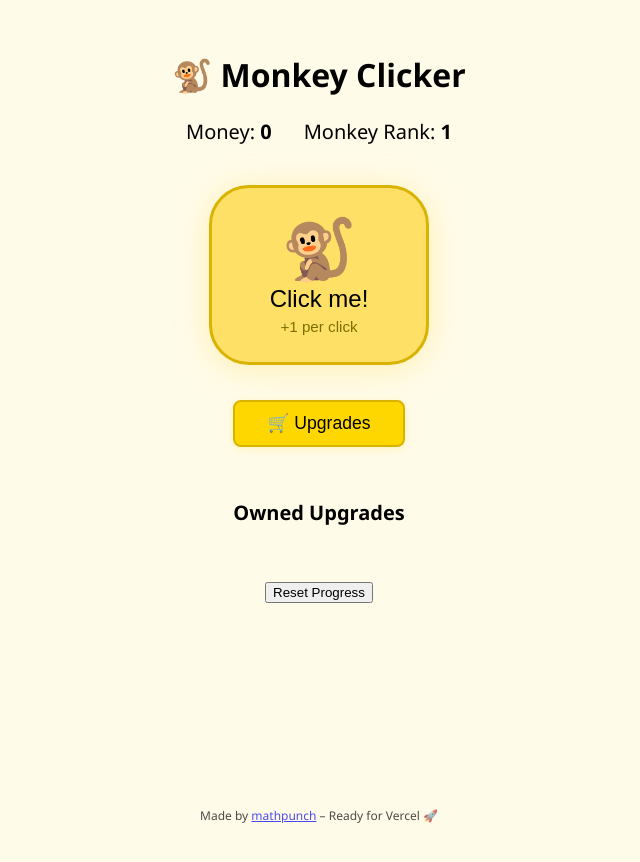
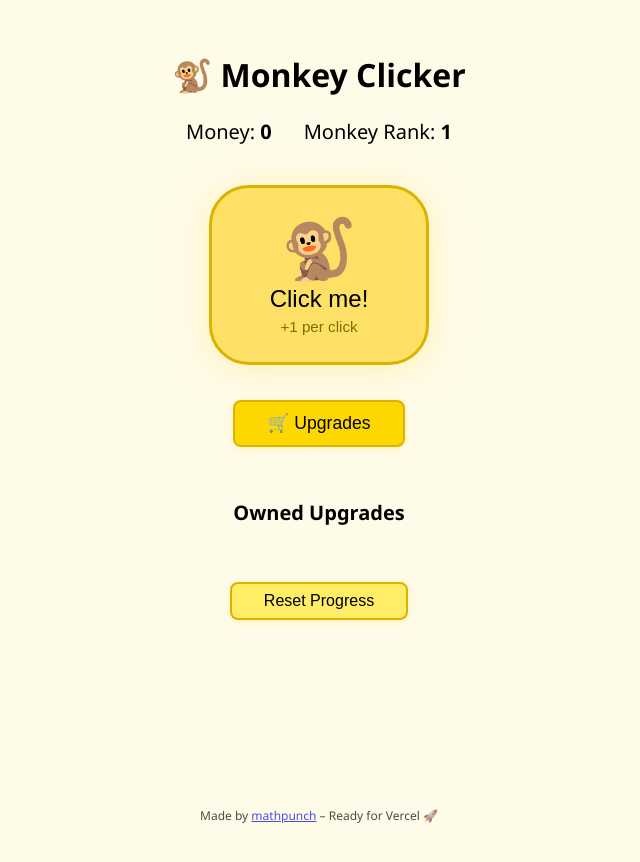
Before and after one commit to monkeyclickerbeta/monkeyclickerbeta.github.io, a React (Vite) app: page / in a window 1280 px wide. Shown: the whole page, without its empty margins (321-961 px from the left). Built offline with nearby package versions, Linux system fonts and the light colour scheme.

Commit message:
Update App.css

```diff
--- a/src/App.css
+++ b/src/App.css
@@ -41,7 +41,12 @@ body {
   word-break: break-word;
 }
 
-.monkey-btn:hover {
+.monkey-btn:disabled {
+  filter: grayscale(0.8) blur(1px);
+  cursor: not-allowed;
+}
+
+.monkey-btn:hover:enabled {
   transform: scale(1.08);
   background: #fff3bf;
 }
@@ -135,6 +140,22 @@ body {
   border-radius: 4px;
   padding: 0.5rem 1rem;
   cursor: pointer;
+}
+
+.reset-btn {
+  margin-top: 1rem;
+  background: #ffed66;
+  border: 2px solid #d9b300;
+  border-radius: 8px;
+  padding: 0.5rem 2rem;
+  font-size: 1rem;
+  cursor: pointer;
+  transition: background 0.15s;
+  box-shadow: 0 2px 10px #ffd70033;
+}
+
+.reset-btn:hover {
+  background: #ffe066;
 }
 
 footer {
@@ -235,3 +256,26 @@ footer {
     transform: translate(-50%, -60%) scale(1);
   }
 }
+
+.autoclicker-warning {
+  background: #ff5e5b;
+  color: #fffbe9;
+  font-weight: 700;
+  font-size: 1.35rem;
+  padding: 1rem 2rem;
+  border-radius: 16px;
+  margin: 1rem auto;
+  max-width: 400px;
+  box-shadow: 0 2px 10px #ff5e5b55;
+  border: 2px solid #c70000;
+  z-index: 1002;
+  animation: shake 0.4s 2;
+}
+
+@keyframes shake {
+  0% { transform: translateX(0px);}
+  30% { transform: translateX(-8px);}
+  50% { transform: translateX(8px);}
+  70% { transform: translateX(-8px);}
+  100% { transform: translateX(0px);}
+}
```
